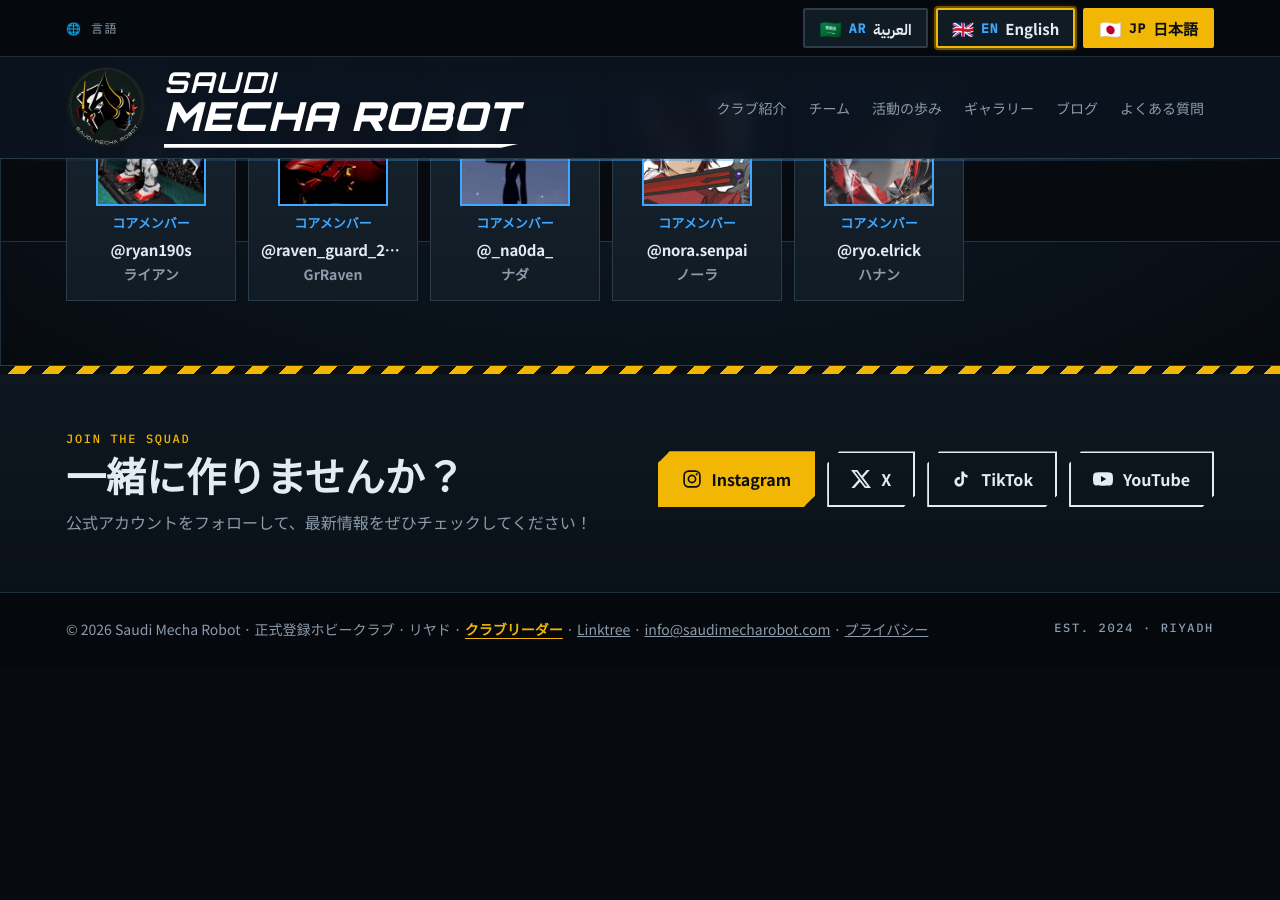
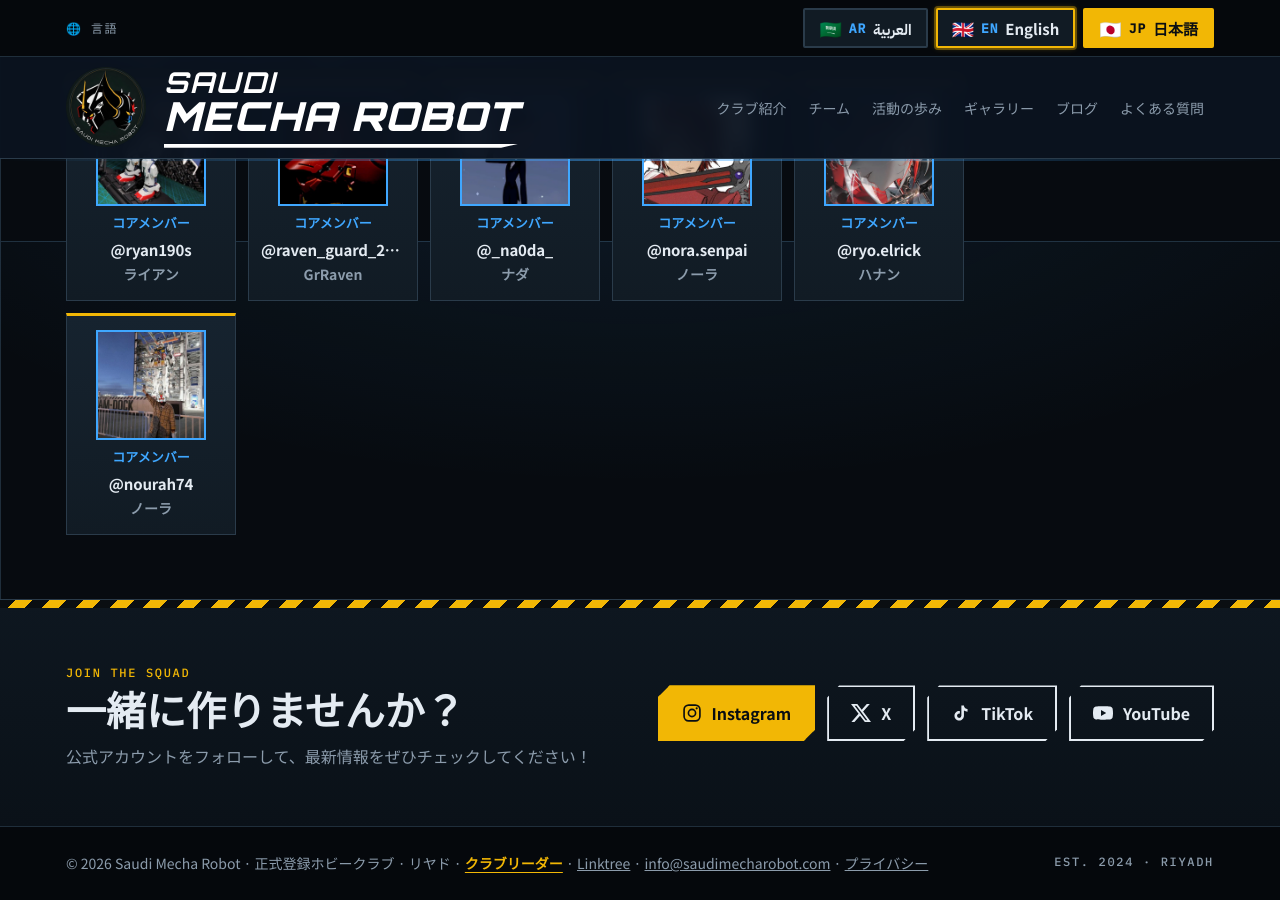
Before and after one commit to SaudiMechaRobot/SaudiMechaRobot.github.io, a Jekyll site: the page built from ja/team/index.html, in a window 1280 px wide and 900 px high, scrolled down 659 px. Built offline with Jekyll 4.4.1, drawn with Linux system fonts in a browser that asks for light colours; some web fonts are replaced; before the commit the page ends 1325 px from its top, so only the background shows below that.

Commit message:
Add files via upload

```diff
--- a/_data/team.yml
+++ b/_data/team.yml
@@ -120,3 +120,15 @@
   photo: /assets/images/team/hanan.webp
   link: https://www.instagram.com/ryo.elrick
   group: featured
+- name: '@nourah74'
+  name_en: '@nourah74'
+  name_ja: '@nourah74'
+  real_name: نورة
+  real_name_en: Noura
+  real_name_ja: ノーラ
+  role: عضو أساسي
+  role_en: Core Member
+  role_ja: コアメンバー
+  photo: /assets/images/team/nourah.webp
+  link: https://www.instagram.com/nourah74
+  group: featured
```
